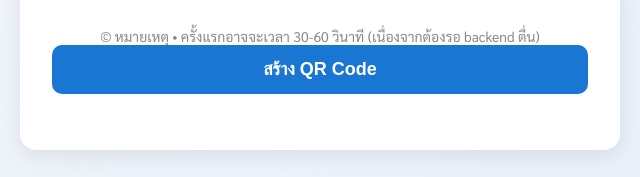
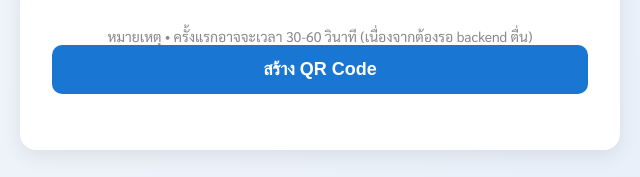
Before and after one commit to Nithiphon/qrcode-wedsite, a plain HTML site: page index.html in a window 1280 px wide. Shown: the part 380-557 px from the top of the page, 320-960 px from the left. Drawn offline with Linux system fonts and the light colour scheme.

Commit message:
Fix footer note and add empty div for layoutadd

```diff
--- a/index.html
+++ b/index.html
@@ -163,9 +163,11 @@
     </div>
     <div>
          <footer>
-               © หมายเหตุ • ครั้งแรกอาจจะเวลา 30-60 วินาที (เนื่องจากต้องรอ backend ตื่น)
+                หมายเหตุ • ครั้งแรกอาจจะเวลา 30-60 วินาที (เนื่องจากต้องรอ backend ตื่น)
           </footer>
     </div>
+
+    <div></div>
 
     <button onclick="generateQR()">สร้าง QR Code</button>
 
```
